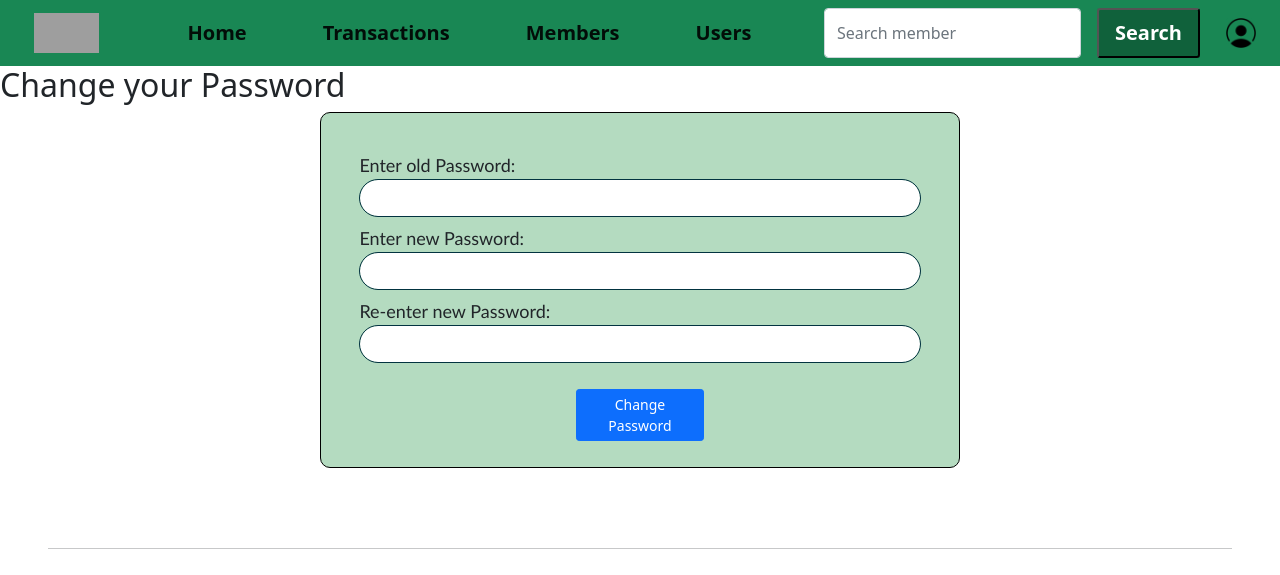
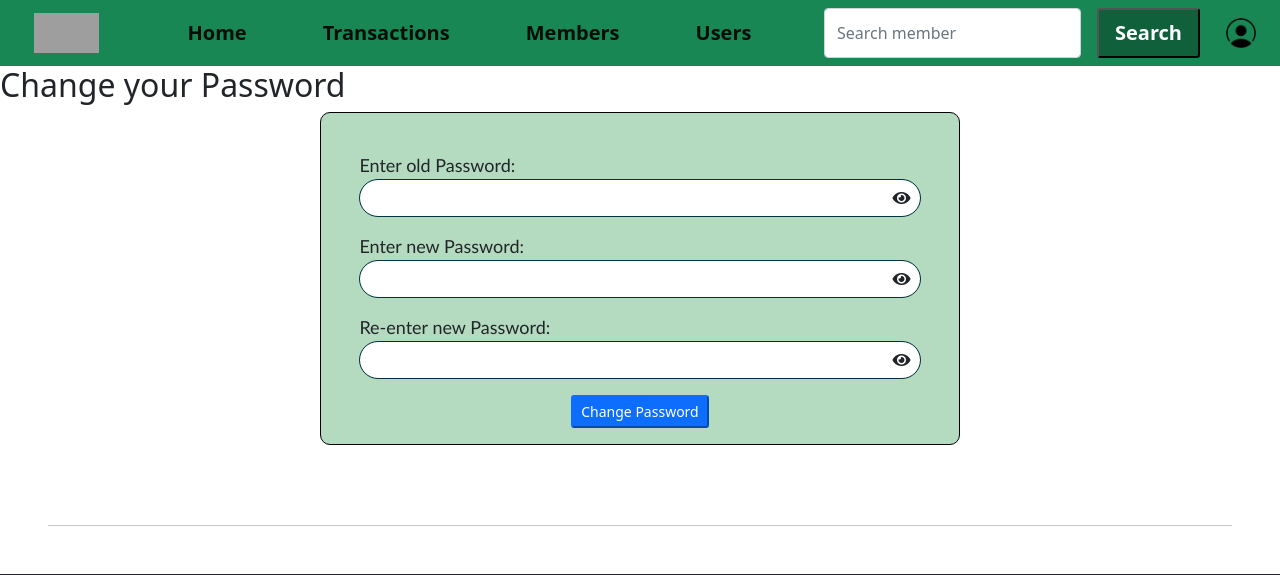
Before and after one commit to jagdish660/Sahakari_Sahayatri, a Django app: page /member/change_password/ in a window 1280 px wide. Shown: the top 575 px of the page. Run offline with Django 5.2, Linux system fonts and the light colour scheme; a user stored in the database is signed in; grey boxes are pictures that could not be loaded.

Commit message:
password view button added, username creation updated

```diff
--- a/customer/templates/change_password.html
+++ b/customer/templates/change_password.html
@@ -10,23 +10,56 @@ Change Password
 <div class="form-div">
     <form method="post" action="{% url 'change_password' %}" class="form-member">
         {% csrf_token %}
-        <div class="mb-2">
+
+        <div class="mb-3 position-relative">
             <label for="current_password">Enter old Password:</label>
-            <input type="password" id="current_password" name="current_password" class="form-control" required>
+            <div class="position-relative">
+                <input type="password" id="current_password" name="current_password" class="form-control pe-5" required>
+                <i id="current_password-icon" class="fas fa-eye position-absolute"
+                   style="top: 50%; right: 10px; transform: translateY(-50%); cursor: pointer;"
+                   onclick="togglePassword('current_password')"></i>
+            </div>
         </div>
-        <div class="mb-2">
-            <label for="new_password">Enter new Password: </label>
-            <input type="password" id="new_password" name="new_password" class="form-control" required>
+
+        <div class="mb-3 position-relative">
+            <label for="new_password">Enter new Password:</label>
+            <div class="position-relative">
+                <input type="password" id="new_password" name="new_password" class="form-control pe-5" required>
+                <i id="new_password-icon" class="fas fa-eye position-absolute"
+                   style="top: 50%; right: 10px; transform: translateY(-50%); cursor: pointer;"
+                   onclick="togglePassword('new_password')"></i>
+            </div>
         </div>
-        <div class="mb-2">
-            <label for="confirm_password">Re-enter new Password: </label>
-            <input type="password" id="confirm_password" name="confirm_password" class="form-control" required>
+
+        <div class="mb-3 position-relative">
+            <label for="confirm_password">Re-enter new Password:</label>
+            <div class="position-relative">
+                <input type="password" id="confirm_password" name="confirm_password" class="form-control pe-5" required>
+                <i id="confirm_password-icon" class="fas fa-eye position-absolute"
+                   style="top: 50%; right: 10px; transform: translateY(-50%); cursor: pointer;"
+                   onclick="togglePassword('confirm_password')"></i>
+            </div>
         </div>
+
         <div class="mb-3 button-container">
-            <button type="submit" class="btn btn-sm btn-primary" value="submit">Change Password</button>
+            <button type="submit" class="btn-sm btn-primary" value="submit">Change Password</button>
         </div>
     </form>
 </div>
 
-
+<script>
+    function togglePassword(fieldId) {
+        const field = document.getElementById(fieldId);
+        const icon = document.getElementById(`${fieldId}-icon`);
+        if (field.type === 'password') {
+            field.type = 'text';
+            icon.classList.remove('fa-eye');
+            icon.classList.add('fa-eye-slash');
+        } else {
+            field.type = 'password';
+            icon.classList.remove('fa-eye-slash');
+            icon.classList.add('fa-eye');
+        }
+    }
+</script>
 {% endblock content %}
--- a/customer/views.py
+++ b/customer/views.py
@@ -28,7 +28,6 @@ def member_home(request ):
         return render(request, 'customer_home.html', {'customers': customers})
     else:
         messages.error(request, "You're not allowed to enter this page.")
-
 
 
 #  /member/details/<int:member_id>
@@ -100,7 +99,7 @@ def member_details(request, member_id):
             })
         detailed_transactions.reverse()
         # === Loan Transactions ===
-        loans = Loan.objects.filter(customer=member).order_by('start_date')
+        loans = Loan.objects.filter(customer=member).order_by('-start_date')
         loan_transactions = [{
             'id': loan.id,
             'date': loan.start_date,
@@ -153,7 +152,7 @@ def member_details(request, member_id):
 
         total_share = running_share
 
-        paginator = Paginator(detailed_transactions, 25)
+        paginator = Paginator(detailed_transactions, 3)
         page_number = request.GET.get('page')
         page_obj = paginator.get_page(page_number)
         return render(request, 'customer_details.html', {
@@ -270,7 +269,6 @@ def about_me(request):
     })
 
 
-
 # /member/add
 @login_required(login_url='loginpage')
 def member_add(request):
@@ -308,7 +306,7 @@ def member_add(request):
             try:
                 # Create the User FIRST
                 full_first_name = f"{first_name} {middle_name}" if middle_name else first_name
-                username = f"{first_name.lower()}_{member_id}"
+                username = f"{''.join(filter(str.strip, first_name.lower()))}_{member_id}"
                 alphabet = string.ascii_letters + string.digits + ".@#$%&"
                 password = ''.join(secrets.choice(alphabet) for _ in range(8))
 
```
Also changed, not shown: customer/templates/customer_details.html (+7 -3 lines), customer/templates/login.html (+24 -4 lines), db.sqlite3.
